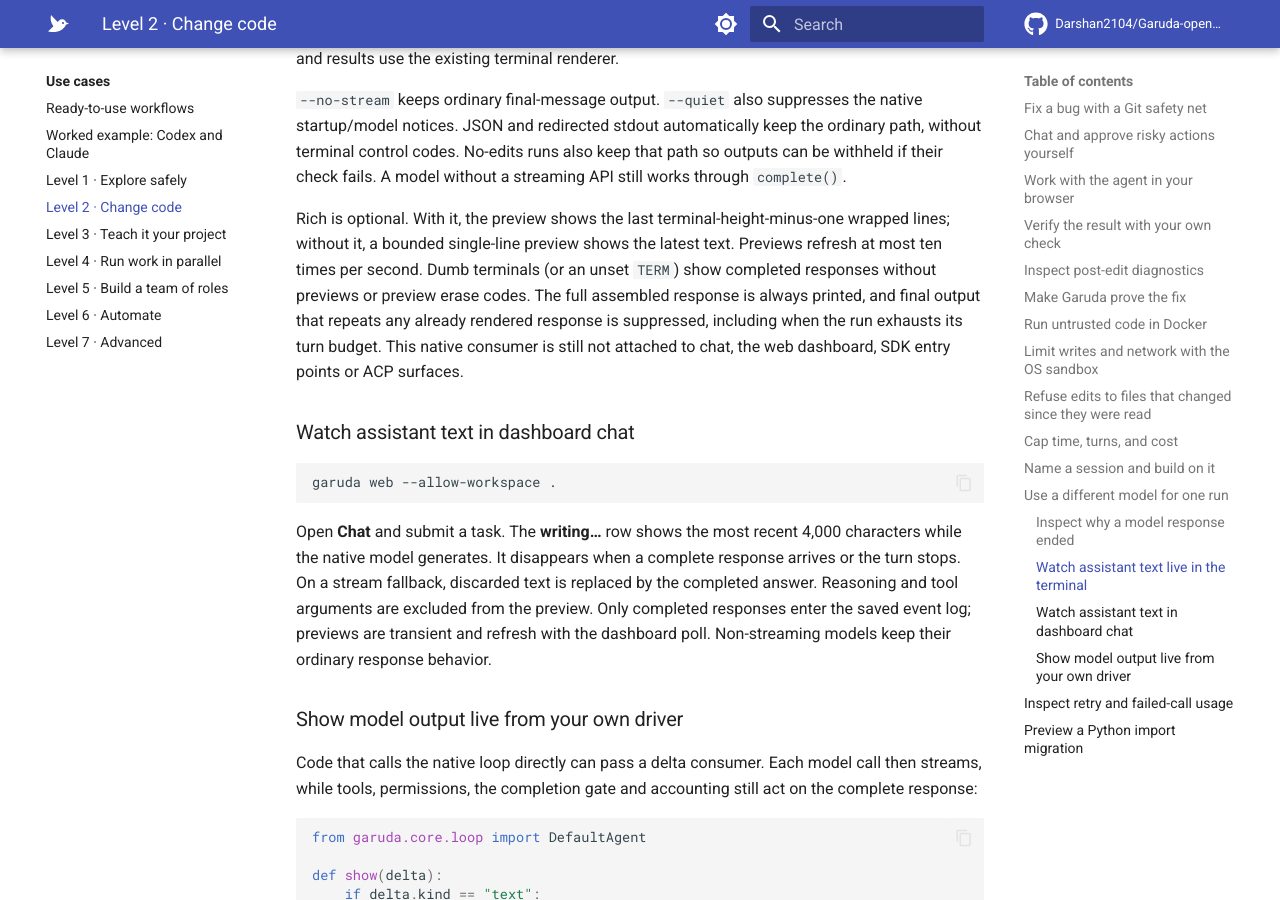
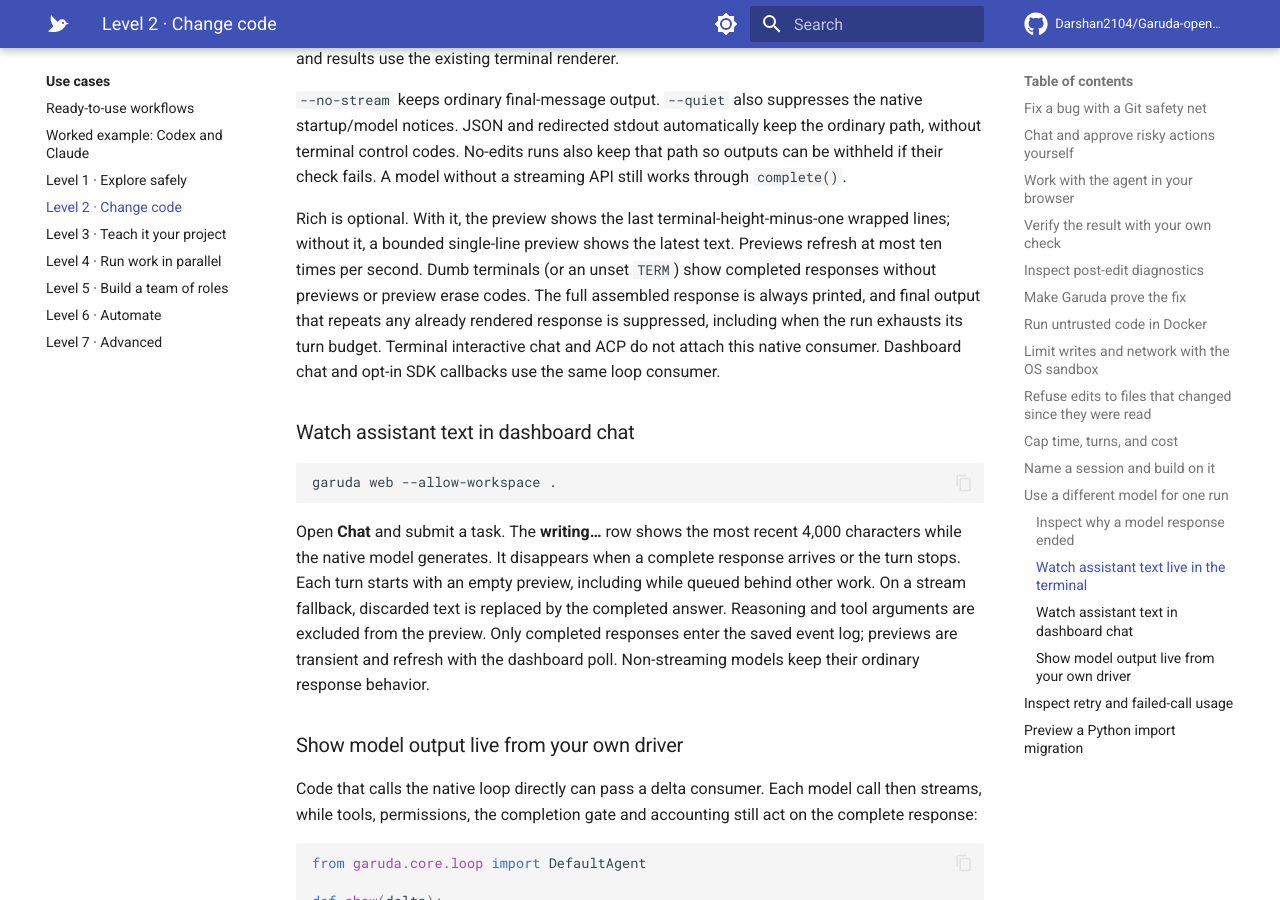
Before and after one commit to Darshan2104/Garuda-openagent, an MkDocs documentation site: the page built from docs/use-cases/change-code.md, in a window 1280 px wide and 900 px high, scrolled down 9334 px. Built offline with MkDocs 1.6.1 and Material for MkDocs 9.7.7, drawn with Linux system fonts in a browser that asks for light colours; comment, search, counter and statistics services are not loaded.

Commit message:
Clear cancelled model previews before a subsequent chat turn queues

```diff
--- a/docs/use-cases/change-code.md
+++ b/docs/use-cases/change-code.md
@@ -452,8 +452,8 @@
 `TERM`) show completed responses without previews or preview erase codes. The full
 assembled response is always printed, and final output that repeats any already
 rendered response is suppressed, including when the run exhausts its turn budget.
-This native consumer is still not attached to
-chat, the web dashboard, SDK entry points or ACP surfaces.
+Terminal interactive chat and ACP do not attach this native consumer.
+Dashboard chat and opt-in SDK callbacks use the same loop consumer.
 
 ### Watch assistant text in dashboard chat
 
@@ -463,7 +463,8 @@
 
 Open **Chat** and submit a task. The **writing…** row shows the most recent
 4,000 characters while the native model generates. It disappears when a complete
-response arrives or the turn stops. On a stream fallback, discarded text is
+response arrives or the turn stops. Each turn starts with an empty preview,
+including while queued behind other work. On a stream fallback, discarded text is
 replaced by the completed answer. Reasoning and tool arguments are excluded from
 the preview. Only completed responses enter the saved event log; previews are
 transient and refresh with the dashboard poll. Non-streaming models keep their
```
Also changed, not shown: .context/decisions.md (+4 -0 lines), docs/ARCHITECTURE.md (+2 -0 lines), 2 other files.
